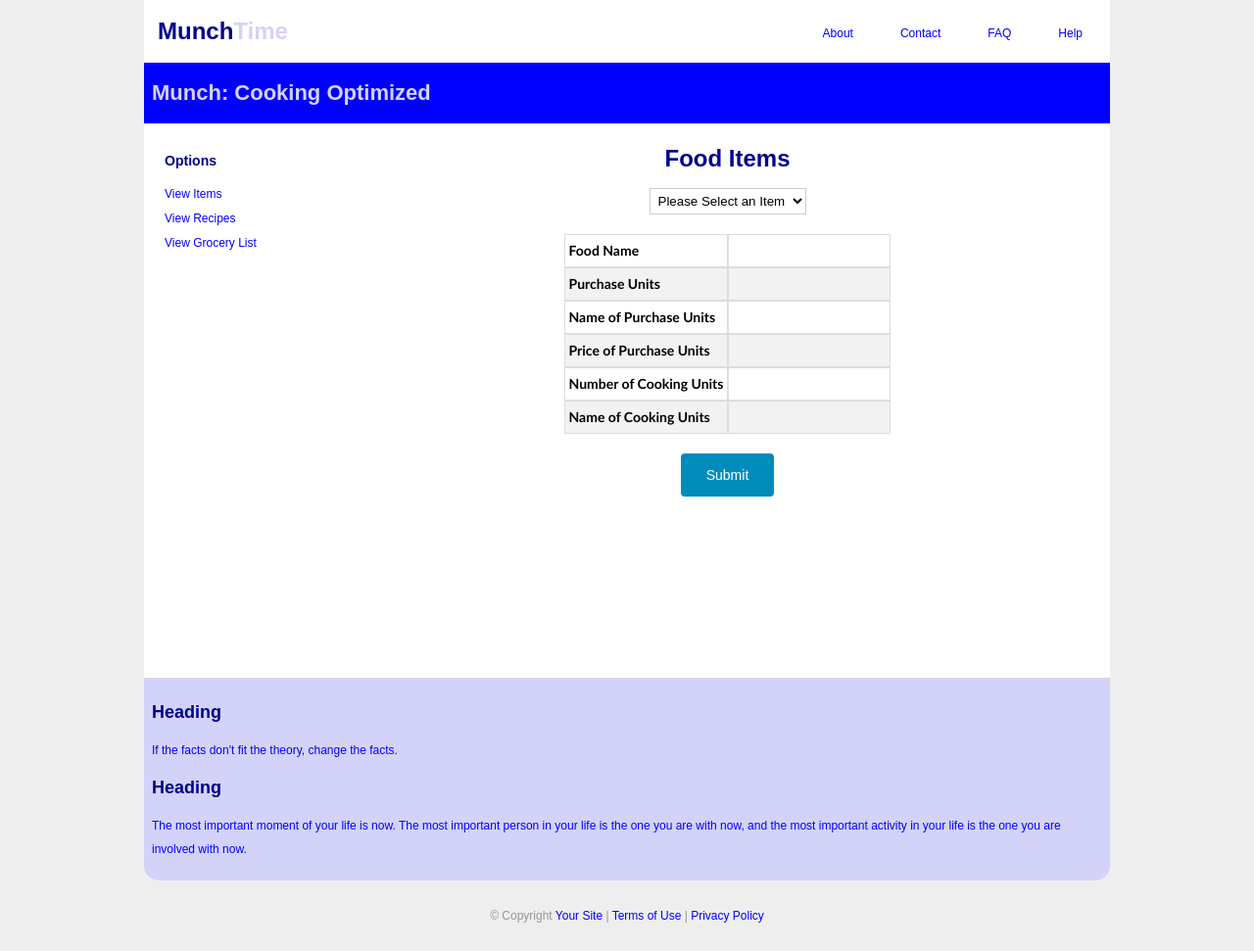
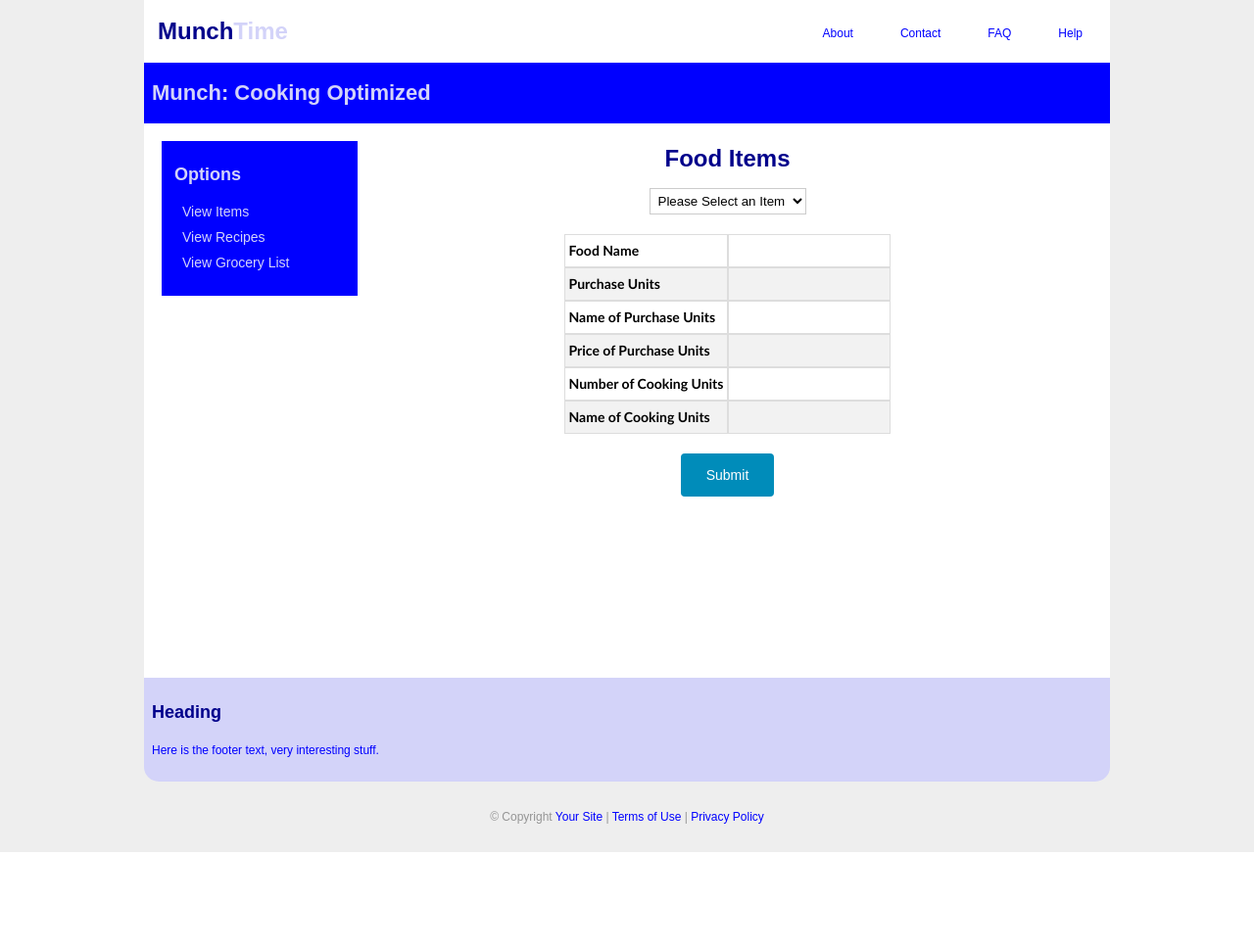
Before and after one commit to smcdonald2013/Munch, a Flask app: page /item_update in a window 1280 px wide. Shown: the whole page at 98% size. After the commit the page ends 870 px from the top, so only its background shows below. Run offline with Flask 2, Linux system fonts and the light colour scheme; data that the repository does not hold is empty; some libraries are stand-ins or nearby versions.

Commit message:
Side nav bar formatting.

```diff
--- a/food-app/static/outline_styles.css
+++ b/food-app/static/outline_styles.css
@@ -19,7 +19,7 @@ h1, h2, h3, h4, h5, h6 {color:darkblue;}
 .feature-inner h1 {color:#d3d3f9;font-size:22px;}
 
 /* Menu */
-#top-nav { margin:0 auto; padding:0px 0 0; height:20px; float:right;}
+#top-nav { margin:0 auto; padding:0px 0 0; height:20px; float:right; }
 #top-nav ul { list-style:none; padding:0; height:20px; float:left;}
 #top-nav ul li { margin:0; padding:0 0 0 8px; float:left;}
 #top-nav ul li a { display:block; margin:0; padding:8px 20px; color:blue; text-decoration:none;}
@@ -29,13 +29,14 @@ h1, h2, h3, h4, h5, h6 {color:darkblue;}
 #content-inner { margin:0 auto; padding:8px; width:970px;height:550px;background:#fff;}
 #content #contentbar { margin:0; padding:0; float:right; width:760px;}
 #content #contentbar .article { margin:0 0 24px; padding:0 20px 0 15px; }
-#content #sidebar { padding:0; float:left; width:200px;}
+#content #sidebar { padding:0; float:left; width:200px; background:blue; margin: 10px 0px 0px 10px;}
 #content #sidebar .widget { margin:0 0 12px; padding:8px 8px 8px 13px;line-height:1.4em;}
+#content #sidebar .widget h3 { color:#d3d3f9; font-size:18px; font-weight:bold;}
 #content #sidebar .widget h3 a { text-decoration:none;}
 #content #sidebar .widget ul { margin:0; padding:0; list-style:none; color:#959595;}
 #content #sidebar .widget ul li { margin:0;}
 #content #sidebar .widget ul li { padding:4px 0; width:185px;}
-#content #sidebar .widget ul li a { color:blue; text-decoration:none; margin-left:-16px; padding:4px 8px 4px 16px;}
+#content #sidebar .widget ul li a { color:#d3d3f9; text-decoration:none; margin-left:-8px; padding:4px 8px 4px 16px; font-size: 14px;}
 #content #sidebar .widget ul li a:hover { color:#d3d3f9; font-weight:bold; text-decoration:none;}
 
 /* Footerblurb */
--- a/food-app/static/styles.css
+++ b/food-app/static/styles.css
@@ -1,5 +1,5 @@
 input[type=button], input[type=submit] {
-    background-color: #008CBA; /* Green */
+    background-color: #008CBA;
     border: none;
     color: white;
     text-align: center;
@@ -111,7 +111,6 @@ tr:hover {background-color: #ddd;}
 .hide {display: none;}
 
 input[type=email] {
-    /*padding:5px; */
     border:2px solid #ccc;
     -webkit-border-radius: 5px;
     border-radius: 5px;
--- a/food-app/templates/base.html
+++ b/food-app/templates/base.html
@@ -69,7 +69,7 @@
             <div id="footerblurb">
                 <div id="footerblurb-inner">
                     <h2><span>Heading</span></h2>
-                    <p><script>generateText(2)</script></p>
+                    <p>Here is the footer text, very interesting stuff.</p>
                     <div class="clr"></div>
                 </div>
             </div>
```
